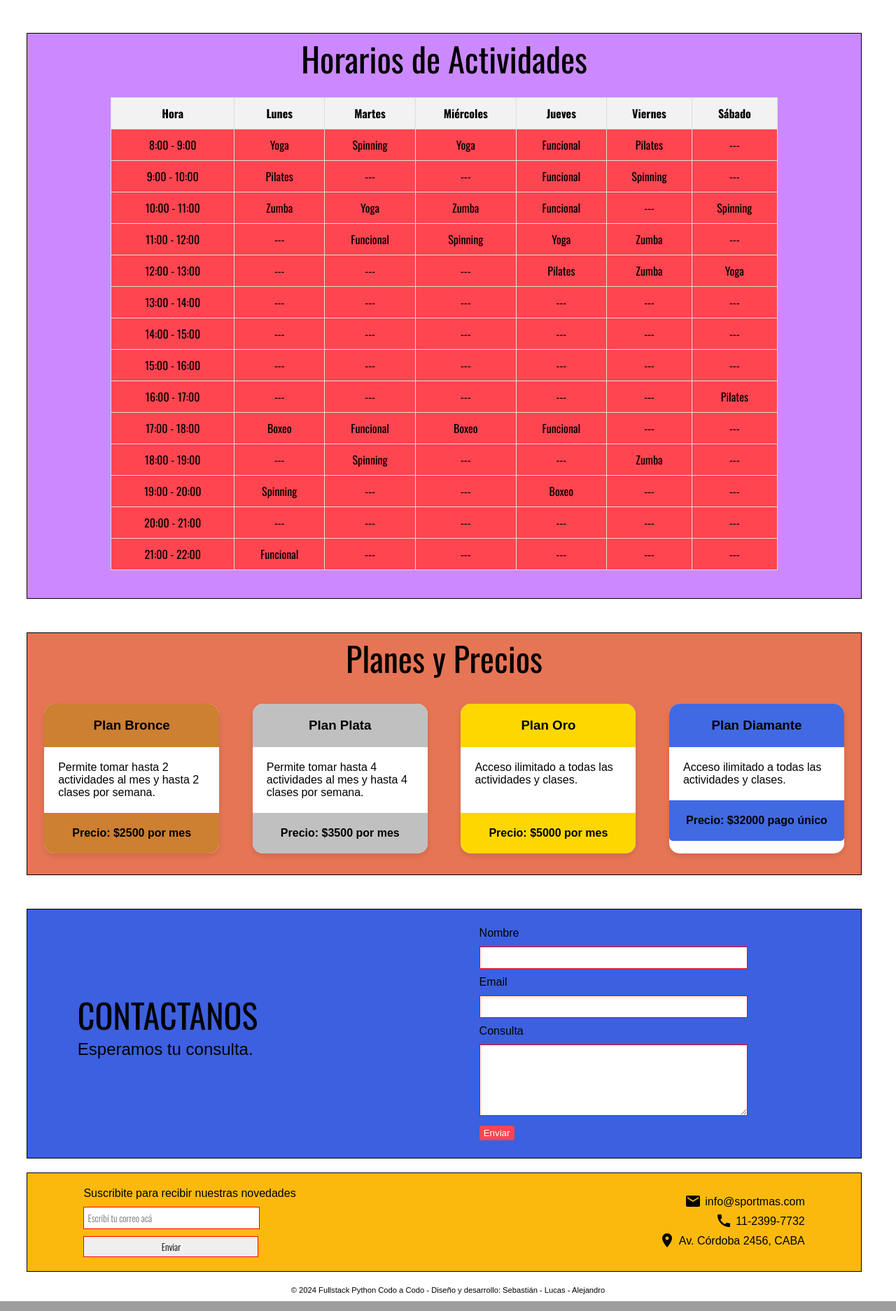
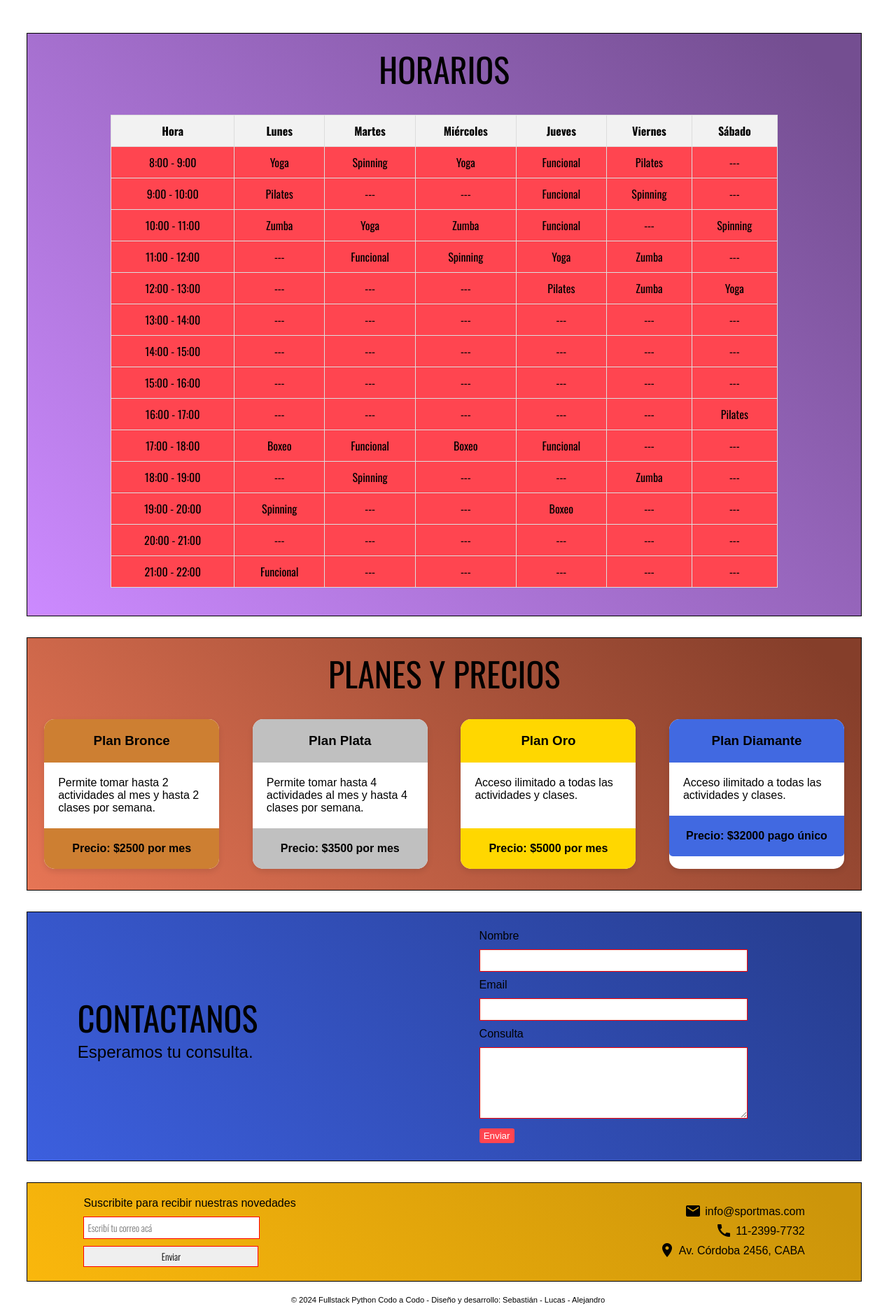
Before and after one commit to Sebabalas/Proyecto-Sport-Plus-CaC, a Python web app: template templates/servicios.html in a window 1280 px wide. Shown: the part 787-2661 px from the top of the page at 70% size. Run offline with Jinja, Linux system fonts and the light colour scheme; the template is opened without the code that fills it, so the values that code supplies are empty.

Commit message:
ajustes generales en el css y colores

```diff
--- a/static/css/contacto.css
+++ b/static/css/contacto.css
@@ -40,7 +40,8 @@ header {
     z-index: 1000;
     width: 100vw;
     height: 10vh;
-    background-color: #ff4551;
+    /* background-color: #ff4551; */
+    background: linear-gradient(45deg, #ff4551 0%, #B33039 95%);
     position: fixed;
     top: 0px;
     left: 0px;
@@ -328,7 +329,7 @@ SECTION - FAQ
     margin-top: 30px;
     margin-left: 3vw;
     background-color: var(--main-color5);
-    background: linear-gradient(45deg, #E67555 0%, #8C4A38 95%);
+    background: linear-gradient(45deg, #E67555 0%, #853e2a 95%);
     padding-top: 20px;
     padding-bottom: 20px;
 }
--- a/static/css/servicios.css
+++ b/static/css/servicios.css
@@ -40,7 +40,8 @@ header {
     z-index: 1000;
     width: 100vw;
     height: 10vh;
-    background-color: #ff4551;
+    /* background-color: #ff4551; */
+    background: linear-gradient(45deg, #ff4551 0%, #B33039 95%);
     position: fixed;
     top: 0px;
     left: 0px;
@@ -123,10 +124,11 @@ text-align: center;
     font-family: var(--body-fonts-1);
     font-size: 3rem;
     font-weight: 400;
-
+    margin: 15PX 0px 30px 0px;
   }
 .seccion-horarios{
-  background-color: var(--main-color3);
+    /* background-color: var(--main-color3); */
+    background: linear-gradient(45deg, #cc8aff 0%, #744E91 95%);
   width: 93vw;
   height: auto;
   padding-bottom: 20px;
@@ -163,9 +165,10 @@ SECTION 3 - PLANES Y PRECIOS
 .seccion-planes-y-precios {
   text-align: center;
   background-color: var(--main-color5);
+  background: linear-gradient(45deg, #E67555 0%, #853e2a 95%);
+
   width: 93vw;
-  margin-top: 6vh;
-  margin-bottom: 3vh;
+  margin-top: 30px;
   position: relative;
   left: 3vw;
   border: 1px solid black;
@@ -177,7 +180,7 @@ SECTION 3 - PLANES Y PRECIOS
   font-family: var(--body-fonts-1);
   font-size: 3rem;
   font-weight: 400;
-  margin-bottom: 30px;
+  margin: 15PX 0px 30px 0px;
 
   }
 
@@ -277,11 +280,13 @@ SECTION 4 - CONSULTAS
   grid-template-rows: auto;
   border: 1px solid black;
   width: 93vw;
-  margin-top: 6vh;
+  margin-top: 30px;
   margin-left: 3vw;
   padding-top: 25px;
   padding-bottom: 25px;
-  background-color: var(--main-color1);
+  /* background-color: var(--main-color1); */
+  background: linear-gradient(45deg, #3c5fde 0%, #273E91 95%);
+
 }
 
 #consultas-titulo {
@@ -355,6 +360,7 @@ font-weight: 100;
 }
 
 
+
 /*--------------------------------------------------------------------------------
 FOOTER
 -------------------------------------------------------------------------------- */
@@ -364,13 +370,13 @@ footer {
   width: 93vw;
   grid-template-columns: 50% 50%;
   grid-template-rows: 1;
-  margin-top: 20px;
+  margin-top: 30px;
   margin-left: 3vw;
   margin-bottom: 20px;
   font-family: var(--body-fonts-2);
   border: 1px solid black;
-  background-color: var(--main-color4);
-  /* box-shadow: 1px 1px 1px black; */
+  /* background-color: var(--main-color4); */
+  background: linear-gradient(45deg, #FAB70C 0%, #CC950A 95%);
 
 }
 
@@ -430,7 +436,6 @@ footer {
   display: inline-block;
   margin-right: 5px;
 }
-
 
 /* --------------------------------------------------------------------------------
 CRÊDITOS
--- a/templates/servicios.html
+++ b/templates/servicios.html
@@ -34,7 +34,7 @@
 </section>
 
 <section class="seccion-horarios">
-    <h2>Horarios de Actividades</h2>
+    <h2>HORARIOS</h2>
     <table>
         <tr>
             <th>Hora</th>
@@ -175,7 +175,7 @@
 </section>
 
 <section class="seccion-planes-y-precios">
-    <h2>Planes y Precios</h2>
+    <h2>PLANES Y PRECIOS</h2>
 
     <div class="plan-container">
         <div class="plan plan-bronce">
```
Also changed, not shown: static/css/index.css (+4 -8 lines), static/css/quienes-somos.css (+7 -6 lines), 1 other file.
